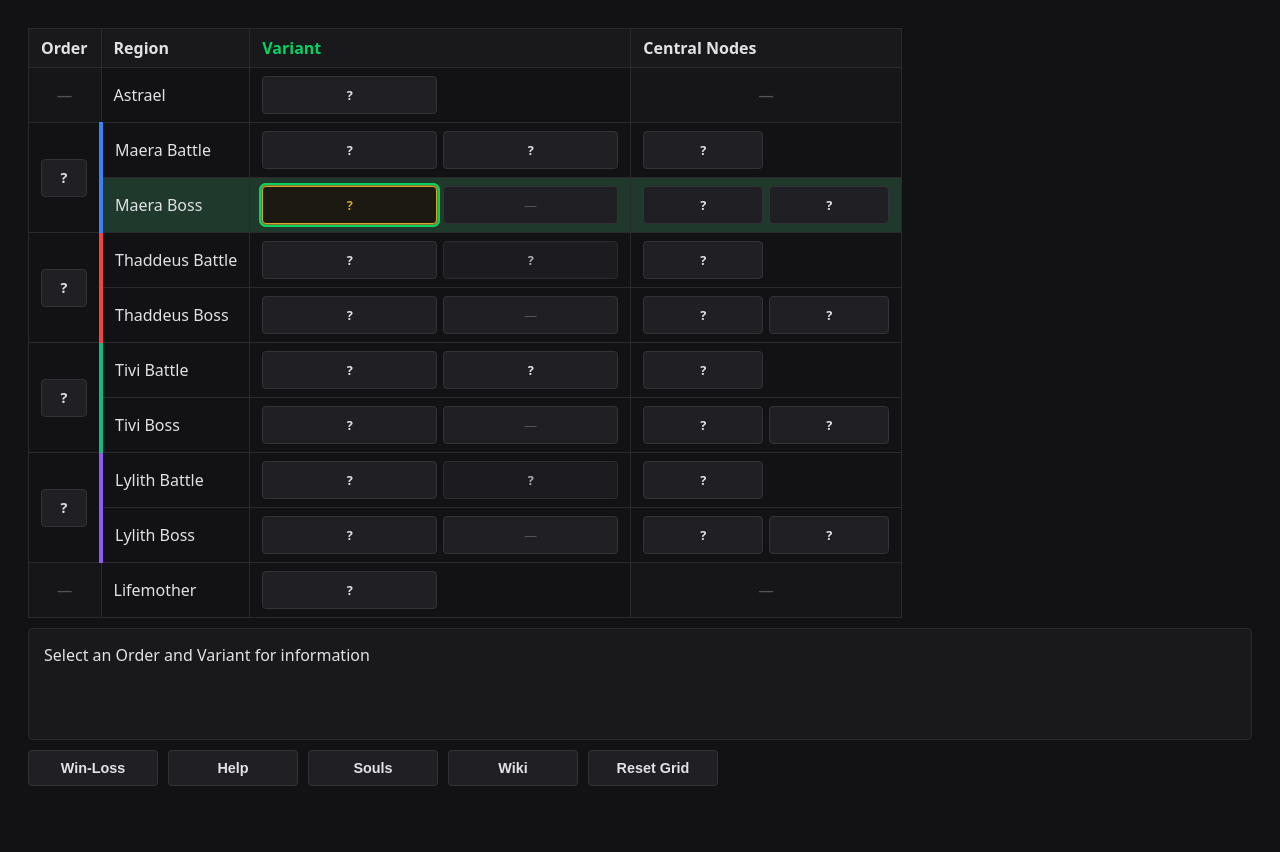
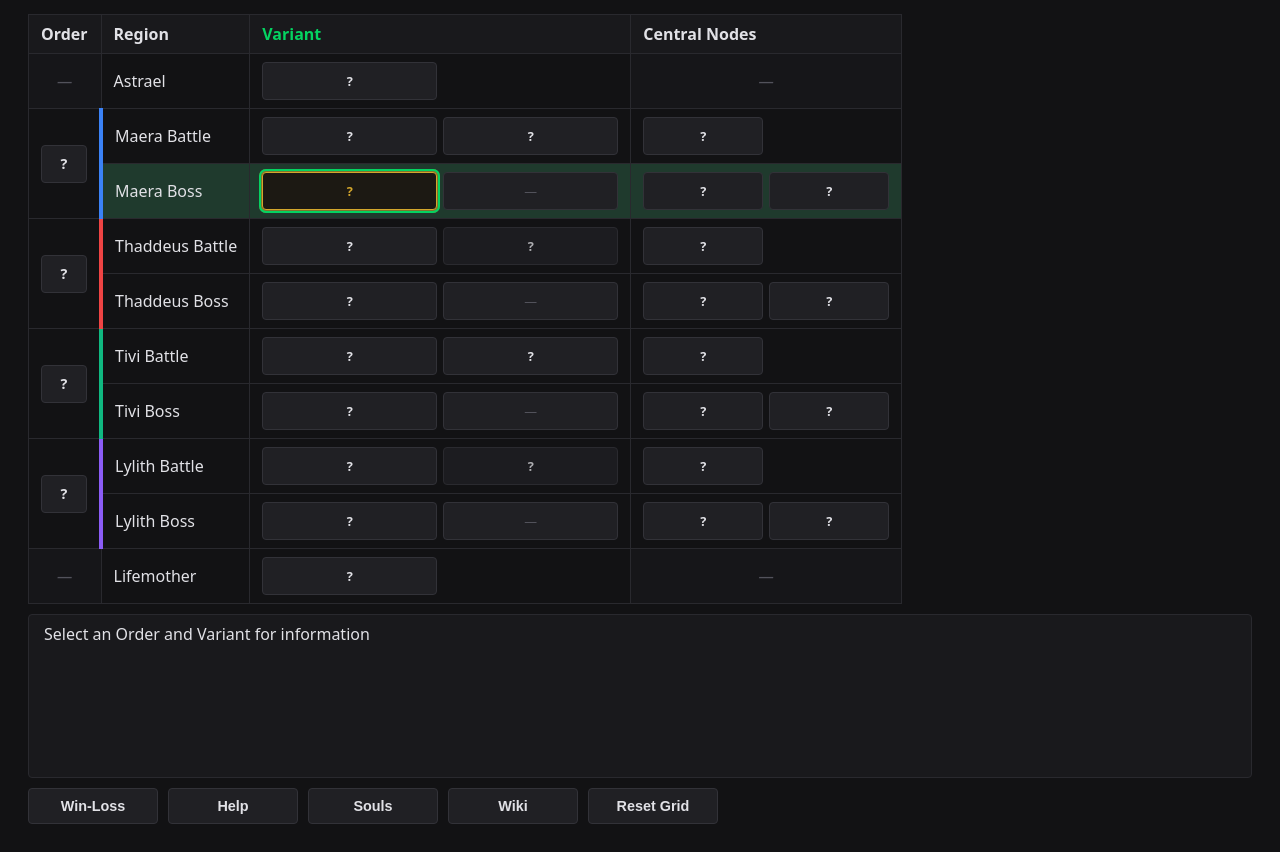
Before and after one commit to mashpanic/sstracker, a plain HTML site: page web/index.html in a window 1280 px wide. Before the commit the page ends 814 px from the top, so only its background shows below. Drawn offline with Linux system fonts and the light colour scheme.

Commit message:
Fixed-height wave box and tighter top spacing
Published-by: tools/publish/publish.sh

```diff
--- a/web/index.html
+++ b/web/index.html
@@ -191,11 +191,15 @@
 
         #encounter-info {
             margin-bottom: 10px;
-            padding: 15px;
+            padding: 8px 15px;
             background: #19191c;
             border: 1px solid #29292e;
             border-radius: 4px;
-            min-height: 80px;
+            /* Fixed height: tall enough for the longest list (the 8 Lifemother
+               waves), so the buttons below never move as selections change. */
+            box-sizing: border-box;
+            height: 164px;
+            overflow-y: auto;
         }
         /* Enemy names in the info-box wave lists carry inline ATK/HP as
            "(atk/hp)". A dotted underline = native title tooltip (full name only,
@@ -319,6 +323,8 @@
            screen. The toggle + reset buttons share one normalized style. ---- */
         .screen { display: none; }
         .screen.active { display: block; }
+        /* Half the empty space above the grid (8px body margin + 20px padding = 28px). */
+        #screen-tracker { margin-top: -14px; }
         .button-row { display: flex; gap: 10px; margin-top: 10px; }
         /* One shared style for every nav/reset/export button in a .button-row
            (uniform width keeps them aligned across screens). */
```
